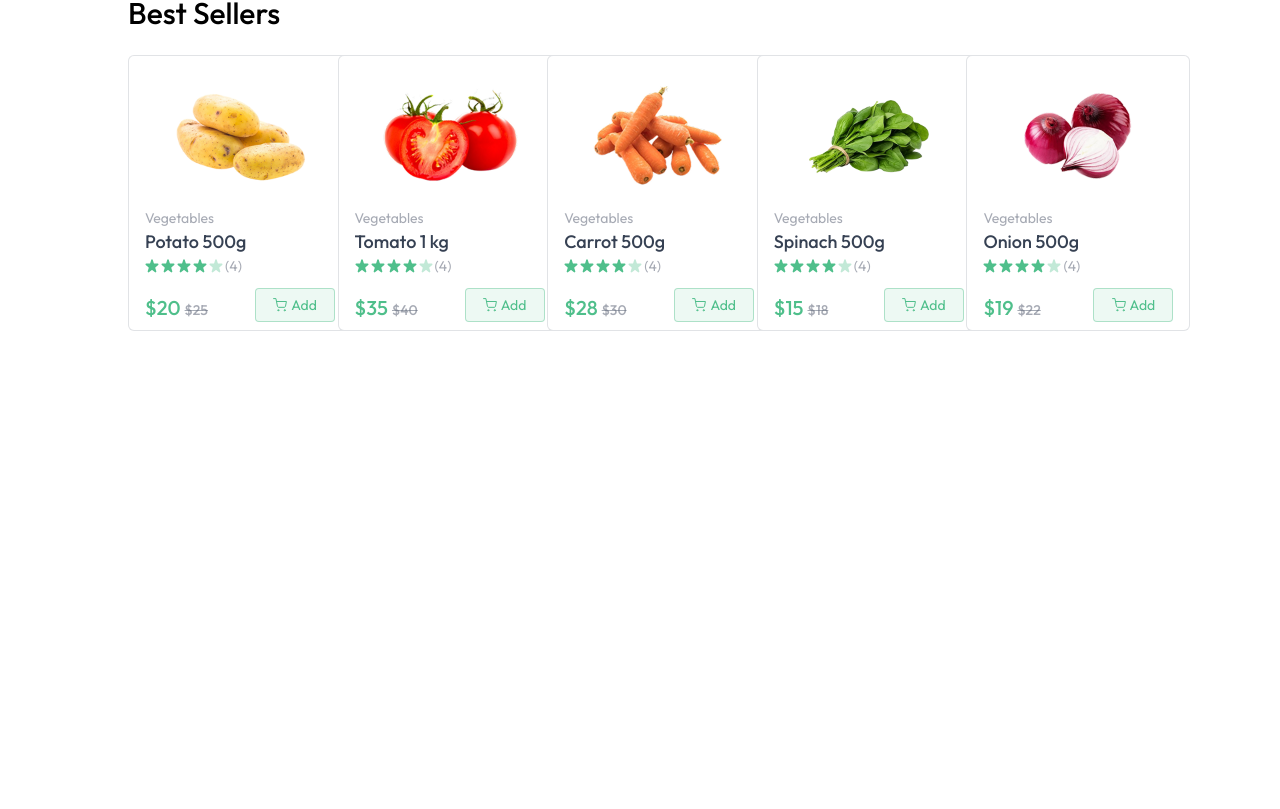
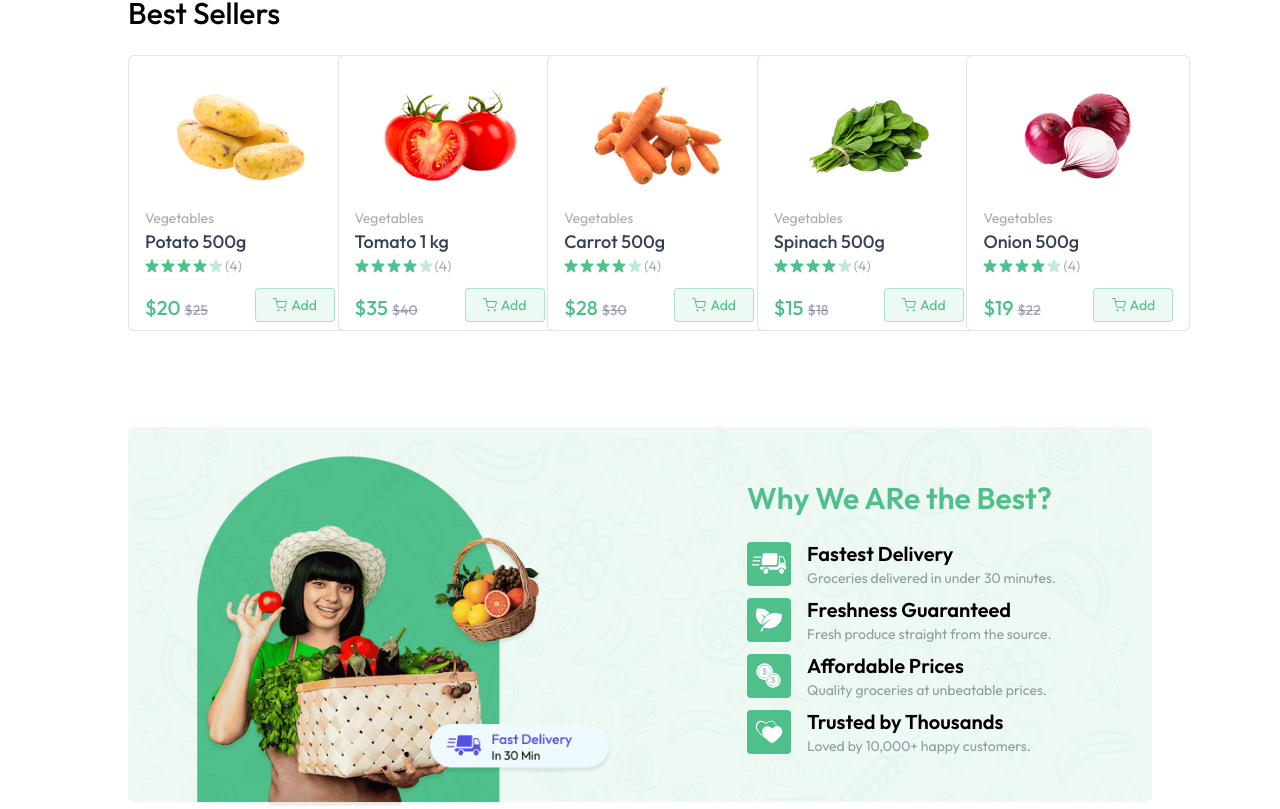
Before and after one commit to Ranita-Magar/full-stack-grocery-delivery-website-using-mern-stack, a React (Vite) app in the folder client/: page / in a window 1280 px wide. Shown: the part 873-1682 px from the top of the page. Before the commit the page ends 1204 px from the top, so only its background shows below. Built offline with nearby package versions, Linux system fonts and the light colour scheme.

Commit message:
Adding bottom banner

```diff
--- /dev/null
+++ b/client/src/components/BottomBanner.jsx
@@ -0,0 +1,46 @@
+import React from "react";
+import { assets, features } from "../assets/assets";
+
+const BottomBanner = () => {
+  return (
+    <div className="relative mt-24">
+      <img
+        src={assets.bottom_banner_image}
+        alt="banner"
+        className="w-full hidden md:block"
+      />
+      <img
+        src={assets.bottom_banner_image_sm}
+        alt="banner"
+        className="w-full  md:hidden"
+      />
+
+      <div className="absolute inset-0 flex flex-col items-center md:items-end md:justify-center pt-16 md:pt-0 md:pr-24">
+        <div>
+          <h1 className="text-2xl md:text-3xl font-semibold text-primary mb-6">
+            Why We ARe the Best?
+          </h1>
+          {features.map((feature, index) => (
+            <div key={index} className="flex items-center gap-4 mt-2">
+              <img
+                src={feature.icon}
+                alt="feature.title"
+                className="md:w-11 w-9"
+              />
+              <div>
+                <h3 className="text-lg md:text-xl font-semibold">
+                  {feature.title}{" "}
+                </h3>
+                <p className="text-gray-500/70 text-xs md:text-sm">
+                  {feature.description}
+                </p>
+              </div>
+            </div>
+          ))}
+        </div>
+      </div>
+    </div>
+  );
+};
+
+export default BottomBanner;
--- a/client/src/pages/Home.jsx
+++ b/client/src/pages/Home.jsx
@@ -2,6 +2,7 @@
 import MainBanner from "../components/MainBanner";
 import Categories from "../components/Categories";
 import BestSeller from "../components/BestSeller";
+import BottomBanner from "../components/BottomBanner";
 
 const Home = () => {
   return (
@@ -9,6 +10,7 @@
       <MainBanner />
       <Categories />
       <BestSeller />
+      <BottomBanner />
     </div>
   );
 };
```
